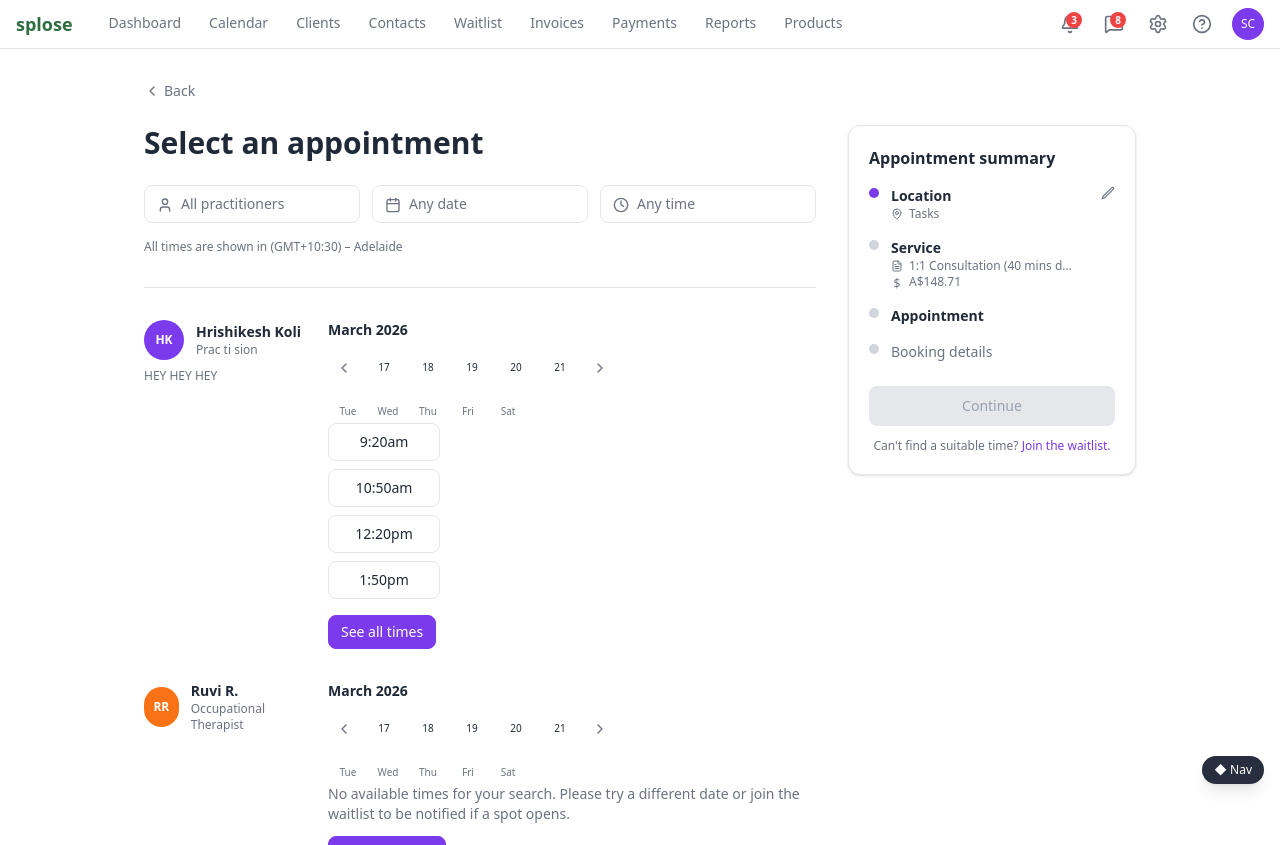
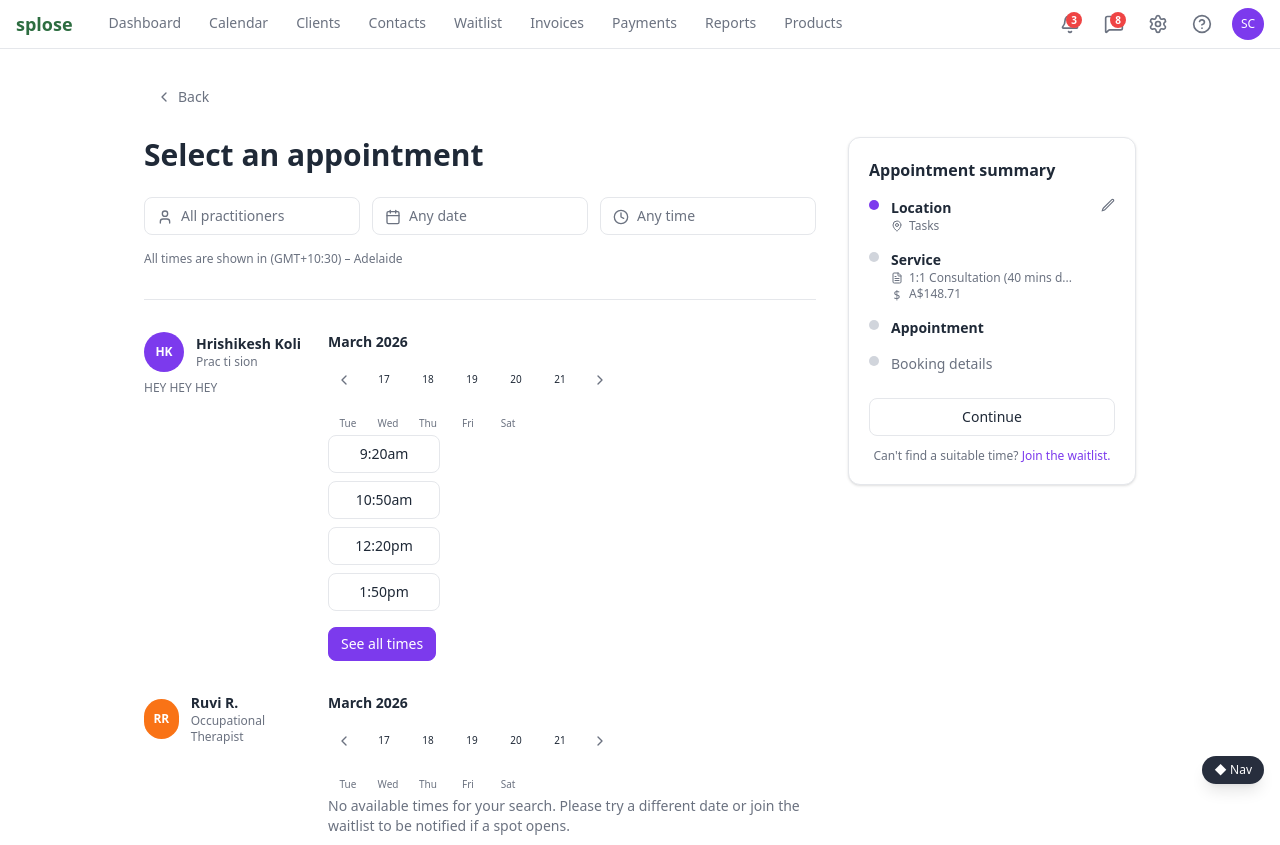
Before and after one commit to jimsplose/splose-current, a Next.js app: page /online-booking in a window 1280 px wide. Shown: the top 845 px of the page. Built offline with nearby package versions, Linux system fonts and the light colour scheme.

Commit message:
Migrate online booking page to DS components (Button, FormInput, FormSelect)
Replace bare back button, phone input, country code select, and
disabled continue button with DS components.

https://claude.ai/code/session_01F6uneVFPwhEvB7DPhnSnoJ

```diff
--- a/src/app/online-booking/page.tsx
+++ b/src/app/online-booking/page.tsx
@@ -64,12 +64,14 @@ function OnlineBookingPageInner() {
     <div className="min-h-screen bg-white">
       <div className="mx-auto max-w-5xl px-4 py-8">
         {/* Back link */}
-        <button
+        <Button
+          variant="ghost"
+          size="sm"
           onClick={() => (step === "confirm" ? setStep("select") : null)}
-          className="mb-6 flex items-center gap-1 text-sm text-text-secondary hover:text-text"
+          className="mb-6"
         >
           <ChevronLeft className="h-4 w-4" /> Back
-        </button>
+        </Button>
 
         <div className="flex gap-8">
           {/* Main content */}
@@ -231,20 +233,21 @@ function OnlineBookingPageInner() {
                     <div>
                       <label className="mb-1 block text-sm font-medium text-text-secondary">Phone number *</label>
                       <div className="flex gap-2">
-                        <select
+                        <FormSelect
+                          options={[
+                            { value: "+61", label: "+61" },
+                            { value: "+64", label: "+64" },
+                            { value: "+1", label: "+1" },
+                          ]}
                           value={phoneCode}
                           onChange={(e) => setPhoneCode(e.target.value)}
-                          className="w-20 rounded-lg border border-border bg-white px-2 py-2 text-sm outline-none focus:border-primary"
-                        >
-                          <option value="+61">+61</option>
-                          <option value="+64">+64</option>
-                          <option value="+1">+1</option>
-                        </select>
-                        <input
+                          className="w-20"
+                        />
+                        <FormInput
                           type="tel"
                           value={phone}
                           onChange={(e) => setPhone(e.target.value)}
-                          className="flex-1 rounded-lg border border-border bg-white px-3 py-2 text-sm outline-none focus:border-primary focus:ring-1 focus:ring-primary/20"
+                          className="flex-1"
                         />
                       </div>
                     </div>
@@ -391,12 +394,13 @@ function OnlineBookingPageInner() {
               {/* Action button */}
               <div className="mt-6">
                 {step === "select" ? (
-                  <button
+                  <Button
+                    variant="secondary"
                     disabled
-                    className="w-full rounded-lg bg-gray-200 px-4 py-2.5 text-sm font-medium text-gray-400"
+                    className="w-full justify-center bg-gray-200 text-gray-400 hover:bg-gray-200"
                   >
                     Continue
-                  </button>
+                  </Button>
                 ) : (
                   <Button variant="primary" className="w-full justify-center">
                     Confirm
```
